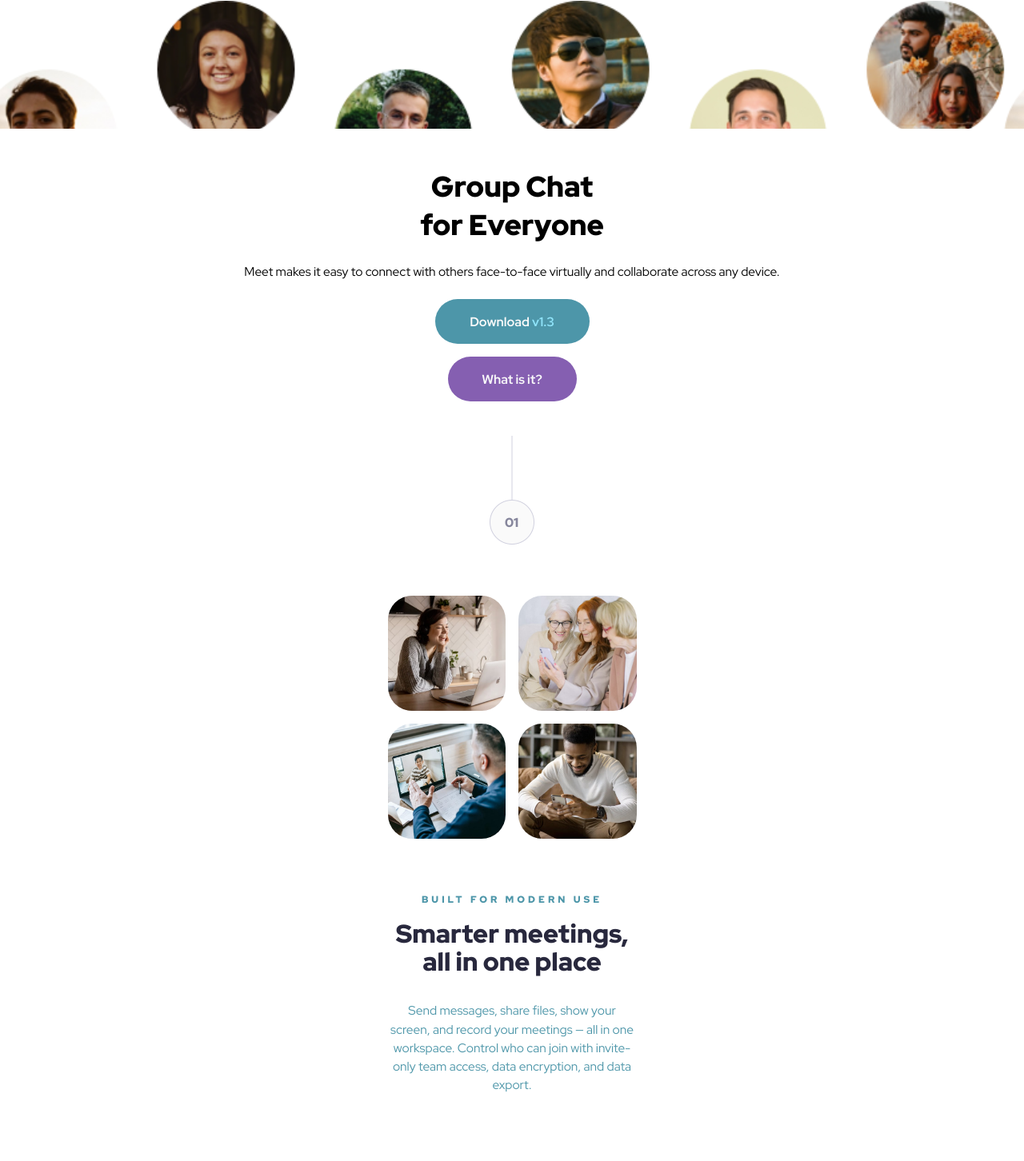
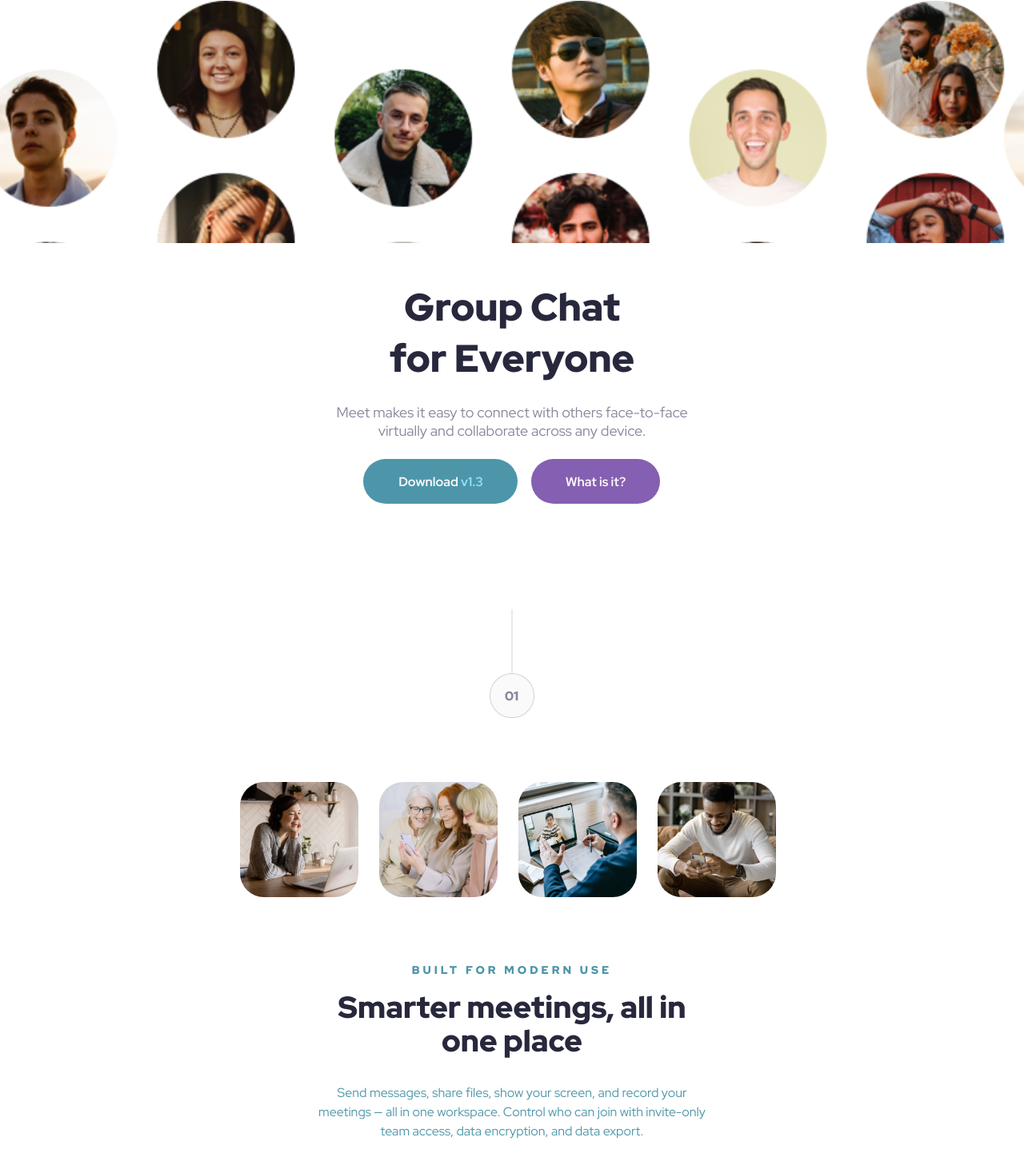
Before and after one commit to ahmad7000mahadi/meet-landing-page, a plain HTML site: page index.html in a window 1280 px wide. Shown: the part 139-1591 px from the top of the page at 80% size. Drawn offline with Linux system fonts and the light colour scheme.

Commit message:
Commit message

```diff
--- a/index.html
+++ b/index.html
@@ -57,9 +57,7 @@
       <!-- HERO MOBILE-->
       <section class="hero-mobile">
         <section class="hero-contents-mobile">
-          <section class="hero-img">
-            <!-- <img src="image-hero.png" alt="" class="img-mobile" /> -->
-          </section>
+          <section class="hero-img"></section>
           <section class="hero-text-mobile">
             <section class="hero-contents-mobile-top">
               <h1>
--- a/style.css
+++ b/style.css
@@ -40,7 +40,6 @@ nav {
 /* ===== HERO MOBILE ===== */
 
 .hero-mobile {
-  width: 100%;
   height: 544px;
   margin-inline: auto;
 }
@@ -71,6 +70,7 @@ nav {
   font-weight: 900;
   text-align: center;
   margin-block: 48px 24px;
+  color: #28283d;
 }
 
 .hero-contents-mobile p {
@@ -78,6 +78,7 @@ nav {
   font-weight: 400;
   text-align: center;
   margin-block-end: 24px;
+  color: #87879d;
 }
 
 /* ===== FEATURES SECTION ===== */
@@ -282,8 +283,90 @@ footer::after {
 
 /* ===== TABLET ===== */
 
-/* @media (min-width: 768px) {
-} */
+@media (min-width: 768px) {
+  .hero-mobile {
+    height: 761px;
+  }
+
+  .hero-contents-mobile {
+    height: 633px;
+    margin-inline: auto;
+  }
+
+  .hero-contents-mobile .hero-img {
+    height: 303px;
+  }
+
+  .hero-text-mobile {
+    height: 258px;
+    width: 448.3px;
+    margin-inline: auto;
+  }
+
+  .hero-contents-mobile-top p {
+    font-size: 18px;
+    color: #87879d;
+  }
+
+  .hero-contents-mobile-top h1 {
+    font-size: 48px;
+    color: #28283d;
+  }
+
+  .feature-section {
+    height: 791px;
+  }
+
+  .feature-content {
+    width: 680px;
+    height: 671px;
+  }
+
+  .feature-content-gallery {
+    grid-template-columns: repeat(4, 1fr);
+    margin-block: unset;
+  }
+
+  .feature-text {
+    width: 504px;
+    height: 247px;
+    margin-inline: auto;
+  }
+
+  .feature-text span {
+    font-size: 14px;
+  }
+
+  .feature-text h2 {
+    font-size: 38px;
+  }
+
+  .feature-text p {
+    font-size: 16px;
+  }
+
+  footer {
+    height: 428px;
+    align-items: center;
+  }
+
+  footer::after {
+    height: 428px;
+  }
+
+  .footer-content {
+    width: 504px;
+  }
+
+  .footer-content h2{
+    margin-block-end: unset;
+  }
+
+  .button-group {
+    width: 371px;
+    flex-direction: row;
+  }
+}
 
 /* ===== HERO DESKTOP ===== */
 
```
